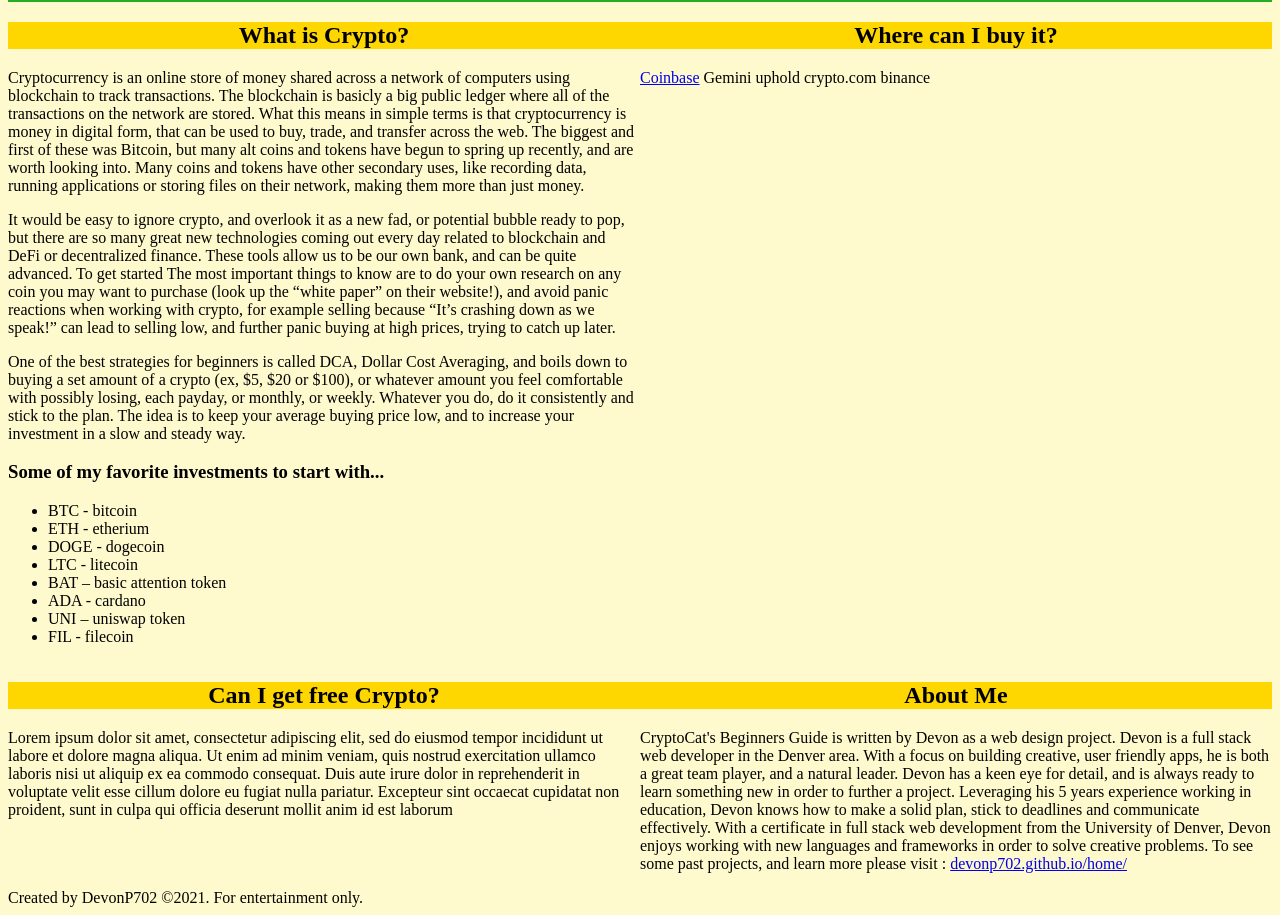
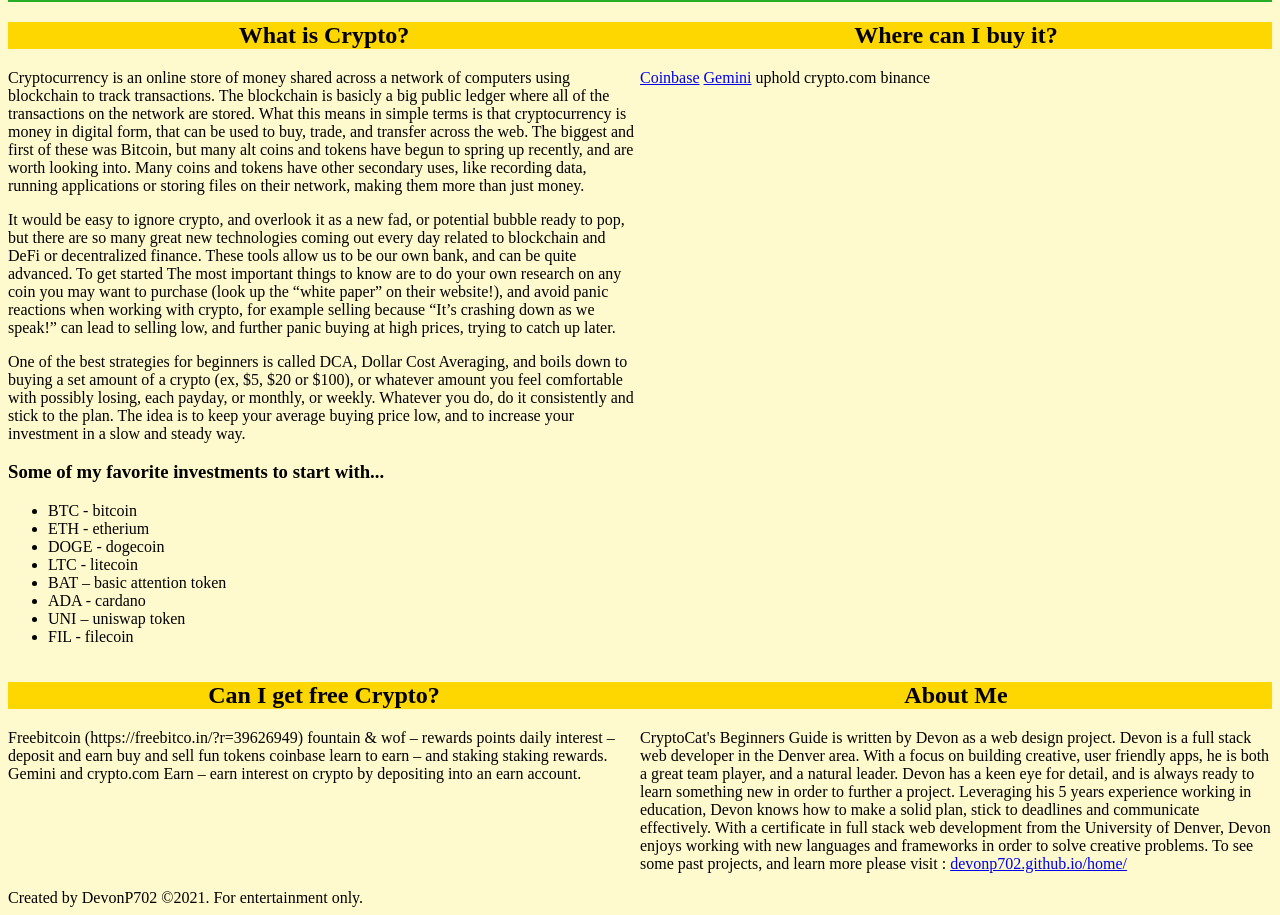
Before and after one commit to devonp702/cryptoForCats, a plain HTML site: page index.html in a window 1280 px wide. Shown: the part 86-1001 px from the top of the page. Drawn offline with Linux system fonts and the light colour scheme.

Commit message:
Added content skeleton

```diff
--- a/index.html
+++ b/index.html
@@ -36,8 +36,8 @@
     </section>
     <section>
       <h2>Where can I buy it?</h2>
-      <p> <a href="https://www.coinbase.com/join/philli_lm9">Coinbase</a>
-        Gemini
+      <p> <a href="https://www.coinbase.com/join/philli_lm9" target="_blank">Coinbase</a>
+        <a href='https://gemini.com/share/pz5kwrt9' target="_blank">Gemini</a>
         uphold
         crypto.com
         binance</p>
@@ -46,7 +46,14 @@
     <div class="flex-container">
     <section>
       <h2>Can I get free Crypto?</h2>
-      <p>Lorem ipsum dolor sit amet, consectetur adipiscing elit, sed do eiusmod tempor incididunt ut labore et dolore magna aliqua. Ut enim ad minim veniam, quis nostrud exercitation ullamco laboris nisi ut aliquip ex ea commodo consequat. Duis aute irure dolor in reprehenderit in voluptate velit esse cillum dolore eu fugiat nulla pariatur. Excepteur sint occaecat cupidatat non proident, sunt in culpa qui officia deserunt mollit anim id est laborum</p>
+      <p>Freebitcoin   (https://freebitco.in/?r=39626949)
+        fountain & wof – rewards points
+        daily interest – deposit and earn
+        buy and sell fun tokens
+        coinbase
+        learn to earn – and staking
+        staking rewards.
+        Gemini and crypto.com Earn – earn interest on crypto by depositing into an earn account.
     </section>
     <section>
       <h2>About Me</h2>
```
